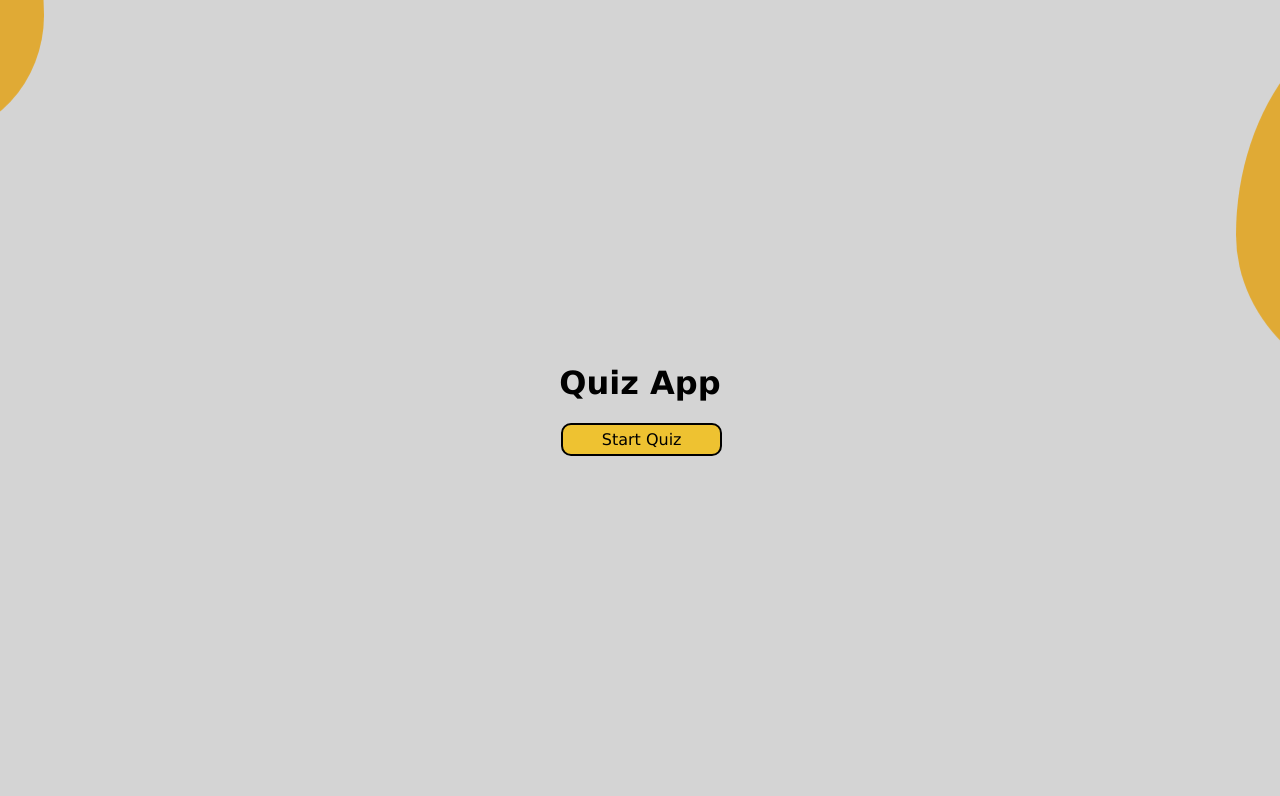
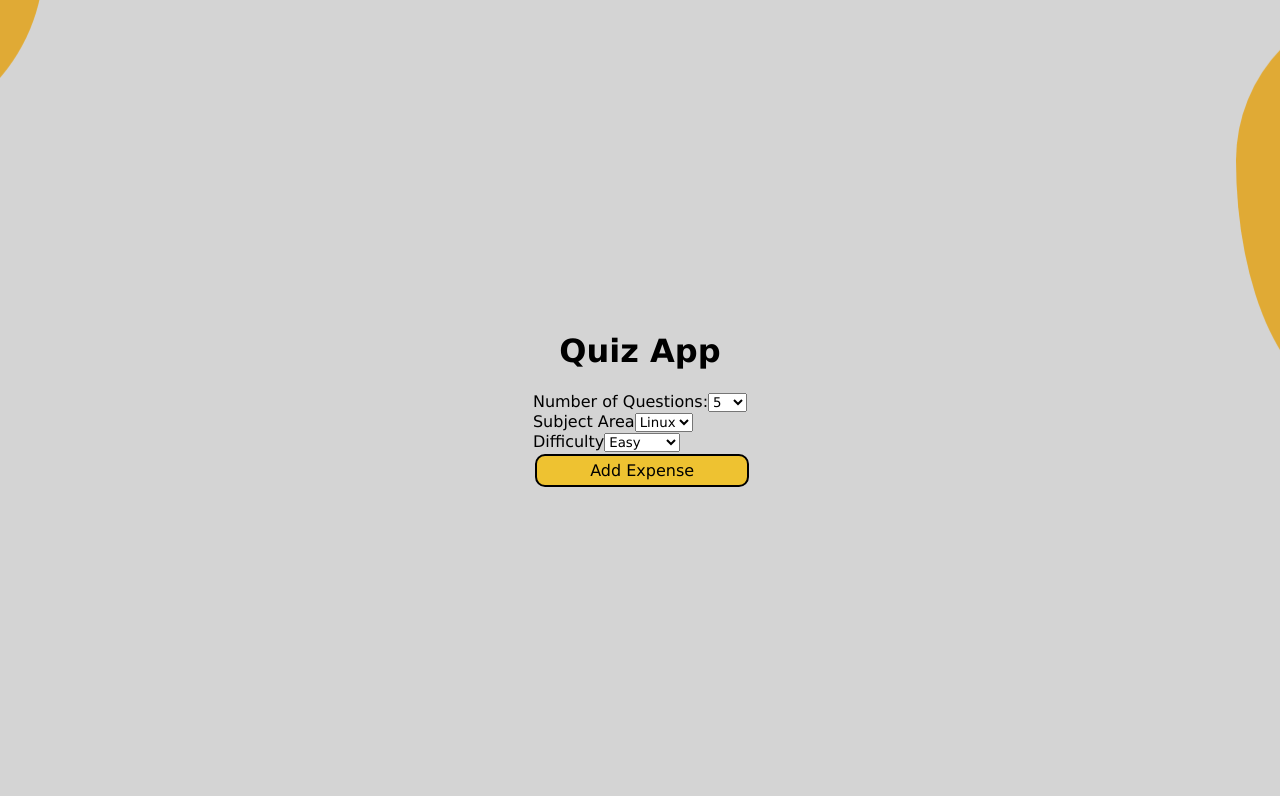
Before and after one commit to mjonesdev/group-5-project, a React (Create React App) app: page / in a window 1280 px wide. Shown: the top 796 px of the page. Built offline with nearby package versions, Linux system fonts and the light colour scheme.

Commit message:
complete passing of state from StartQuiz to Card for API call manipulation

```diff
--- a/src/App.js
+++ b/src/App.js
@@ -7,18 +7,30 @@ import { QuizContext } from './Helpers/Contexts';
 
 export default function App() {
 	const [gameState, setGameState] = useState("start");
+	const [quizOptions, setQuizOptions] = useState({
+		gameState: "start",
+		difficulty: "easy",
+		category: "linux",
+		number: 5,
+	  })
+
+	const saveOptionsDataHandler = (enteredOptions) => {
+		setQuizOptions({
+			...enteredOptions
+		})
+	}
 
 	return (
 
 		<div className="App">
 		<h1>Quiz App</h1>
         <QuizContext.Provider value={{ gameState, setGameState }}>
-        {gameState === "start" && <StartQuiz />}
-		{gameState === "card" && <Card />}
+        {quizOptions.gameState === "start" && <StartQuiz onSaveQuizOptions={saveOptionsDataHandler}/>}
+		{quizOptions.gameState === "card" && <Card quizOptions={quizOptions}/>}
         </QuizContext.Provider>
-		<div class="slider-thumb"></div>
-		<div class="slider-thumb1"></div>
-		<div class="slider-thumb2"></div>
+		<div className="slider-thumb"></div>
+		<div className="slider-thumb1"></div>
+		<div className="slider-thumb2"></div>
 		</div>
 	);
 }
--- a/src/Components/Card.jsx
+++ b/src/Components/Card.jsx
@@ -2,21 +2,20 @@ import React, { useState, useEffect } from "react";
 import baseURL from "./Request";
 import axios from "axios";
 
-export default function Card() {
+export default function Card(props) {
 	const [isLoading, setIsLoading] = useState(true);
 	const [questions, setQuestions] = useState([]);
 	const [currentQuestion, setCurrentQuestion] = useState(0);
 	const [showScore, setShowScore] = useState(false);
 	const [score, setScore] = useState(0);
 
-	let category = "&linux";
-	let difficulty = "&easy";
-	let limit = "&limit=5";
-	let URL = `${baseURL}${category}${difficulty}${limit}`;
 
+	let URL = `${baseURL}&category=${props.quizOptions.content}&difficulty=${props.quizOptions.difficulty}&limit=${props.quizOptions.number}`;
 	useEffect(() => {
 	async function fetchData() {
+		console.log(props)
 		const request = await axios.get(`${URL}`);
+		console.log(URL)
 		setQuestions(request.data);
 		setIsLoading(false);
 		return request;
@@ -25,8 +24,6 @@ export default function Card() {
 	}, [URL]);
 
 	const handleAnswerOptionClick = (isCorrect) => {
-	console.log(isCorrect);
-	console.log(isCorrect === questions[currentQuestion].correct_answer);
 	if (isCorrect === questions[currentQuestion].correct_answer) {
 		setScore(score + 1);
 	}
--- /dev/null
+++ b/src/Components/StartQuiz.css
@@ -0,0 +1,4 @@
+.btn--row {
+    display: flex;
+    flex-direction: row;
+}
--- a/src/Components/StartQuiz.jsx
+++ b/src/Components/StartQuiz.jsx
@@ -1,15 +1,84 @@
-import React, {useContext} from 'react';
-import {QuizContext} from "../Helpers/Contexts";
+import React, { useState } from "react";
 import "../index.css";
+import "./StartQuiz.css";
 
-function StartQuiz() {
-	const { gameState, setGameState } = useContext(QuizContext);
+function StartQuiz(props) {
+  const [enteredNumber, setEnteredNumber] = useState("5");
+  const [enteredContent, setEnteredContent] = useState("linux");
+  const [enteredDifficulty, setEnteredDifficulty] = useState("easy");
 
-	return (
-	<div className="Start">
-    <button onClick={() => {setGameState("card")}}>Start Quiz</button>
-	</div>
-	);
+  const numberChangeHandler = (event) => {
+    setEnteredNumber(event.target.value);
+  };
+
+  const contentChangeHandler = (event) => {
+    setEnteredContent(event.target.value);
+  };
+
+  const difficultyChangeHandler = (event) => {
+    setEnteredDifficulty(event.target.value);
+  };
+
+  const submitHandler = (event) => {
+    event.preventDefault();
+    const quizData = {
+      number: enteredNumber,
+      content: enteredContent,
+      difficulty: enteredDifficulty,
+      gameState: "card",
+    };
+
+    props.onSaveQuizOptions(quizData);
+  };
+
+  return (
+    <form onSubmit={submitHandler}>
+      <div>
+        <div>
+          <label>Number of Questions:</label>
+          <select
+            value={enteredNumber}
+            name="content"
+            id="content"
+            onChange={numberChangeHandler}
+          >
+            <option value="5">5</option>
+            <option value="10">10</option>
+            <option value="15">15</option>
+          </select>
+        </div>
+        <div>
+          <label>Subject Area</label>
+          <select
+            value={enteredContent}
+            name="content"
+            id="content"
+            onChange={contentChangeHandler}
+          >
+            <option value="linux">Linux</option>
+            <option value="sql">SQL</option>
+            <option value="code">Code</option>
+          </select>
+        </div>
+        <div>
+          <label>Difficulty</label>
+          <select
+            value={enteredDifficulty}
+            name="content"
+            id="content"
+            onChange={difficultyChangeHandler}
+          >
+            <option value="Easy">Easy</option>
+            <option value="Medium">Medium</option>
+            <option value="Hard">Hard</option>
+          </select>
+        </div>
+      </div>
+      <div>
+        <button type="submit">Add Expense</button>
+      </div>
+    </form>
+  );
 }
 
 export default StartQuiz;
```
